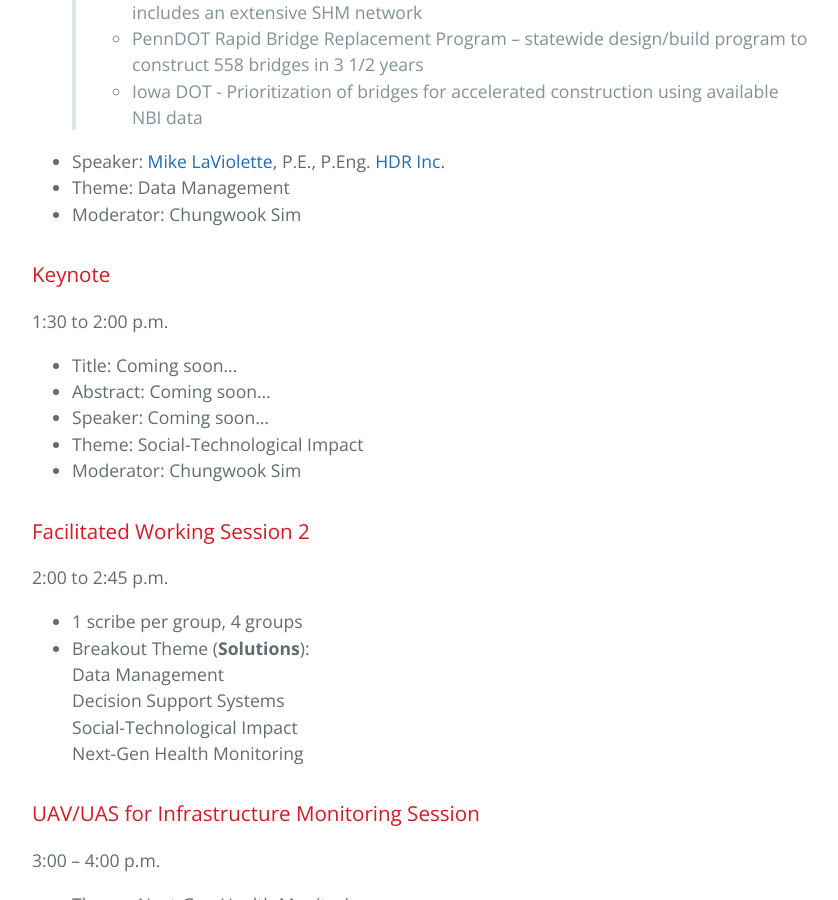
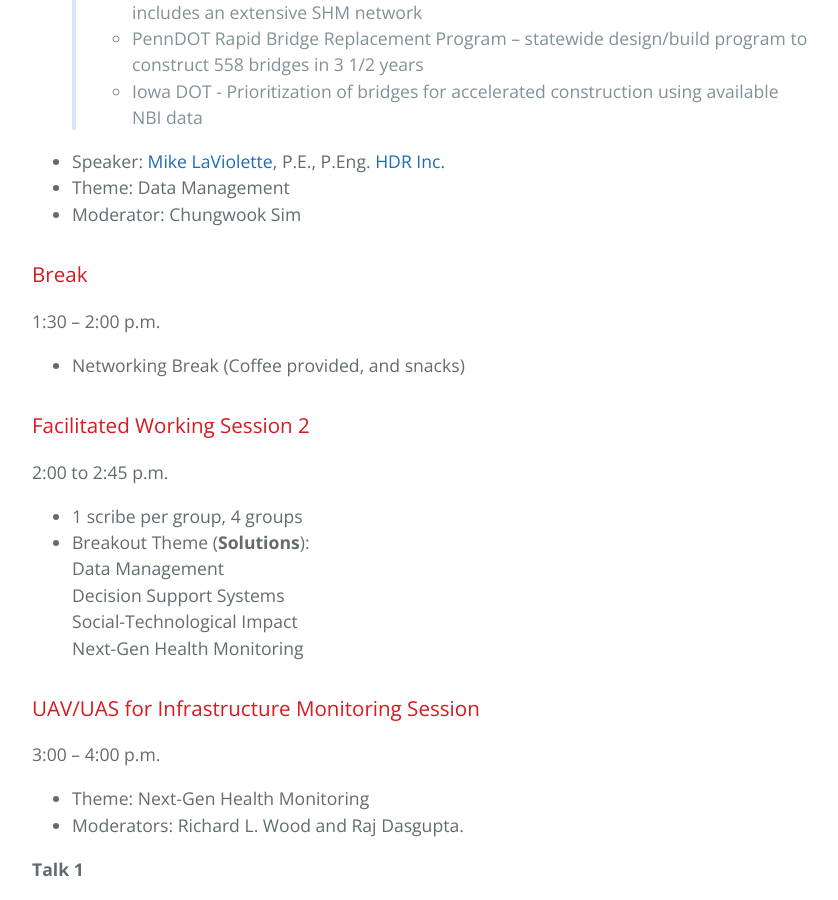
Before and after one commit to BridgingBigData/BridgingBigData.github.io, a Jekyll site: the page built from pages/bbd2017agenda.md, in a window 1280 px wide and 900 px high, scrolled down 3562 px. Shown: the whole window, without its empty margins (192-1030 px from the left). Built offline with Jekyll 4.4.1, drawn with Linux system fonts in a browser that asks for light colours.

Commit message:
agenda update

```diff
--- a/pages/bbd2017agenda.md
+++ b/pages/bbd2017agenda.md
@@ -83,13 +83,9 @@ Dan Linzell, Deepak Khazanchi
 - Moderator: Chungwook Sim
 
 
-### Keynote
-1:30 to 2:00 p.m.
-- Title: Coming soon...
-- Abstract: Coming soon...
-- Speaker: Coming soon...
-- Theme: Social-Technological Impact
-- Moderator: Chungwook Sim
+### Break
+1:30 – 2:00 p.m.
+- Networking Break (Coffee provided, and snacks)
 
 ### Facilitated Working Session 2
 2:00 to 2:45 p.m.
```
